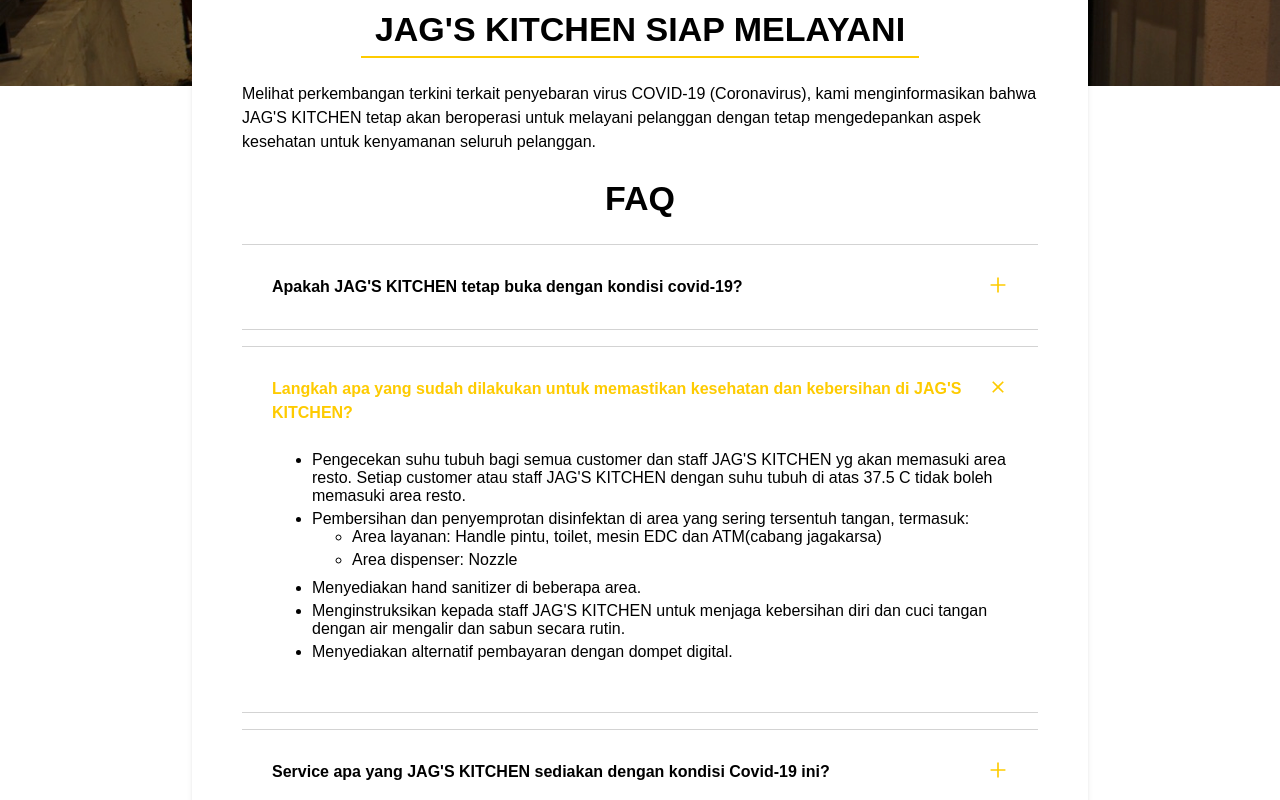
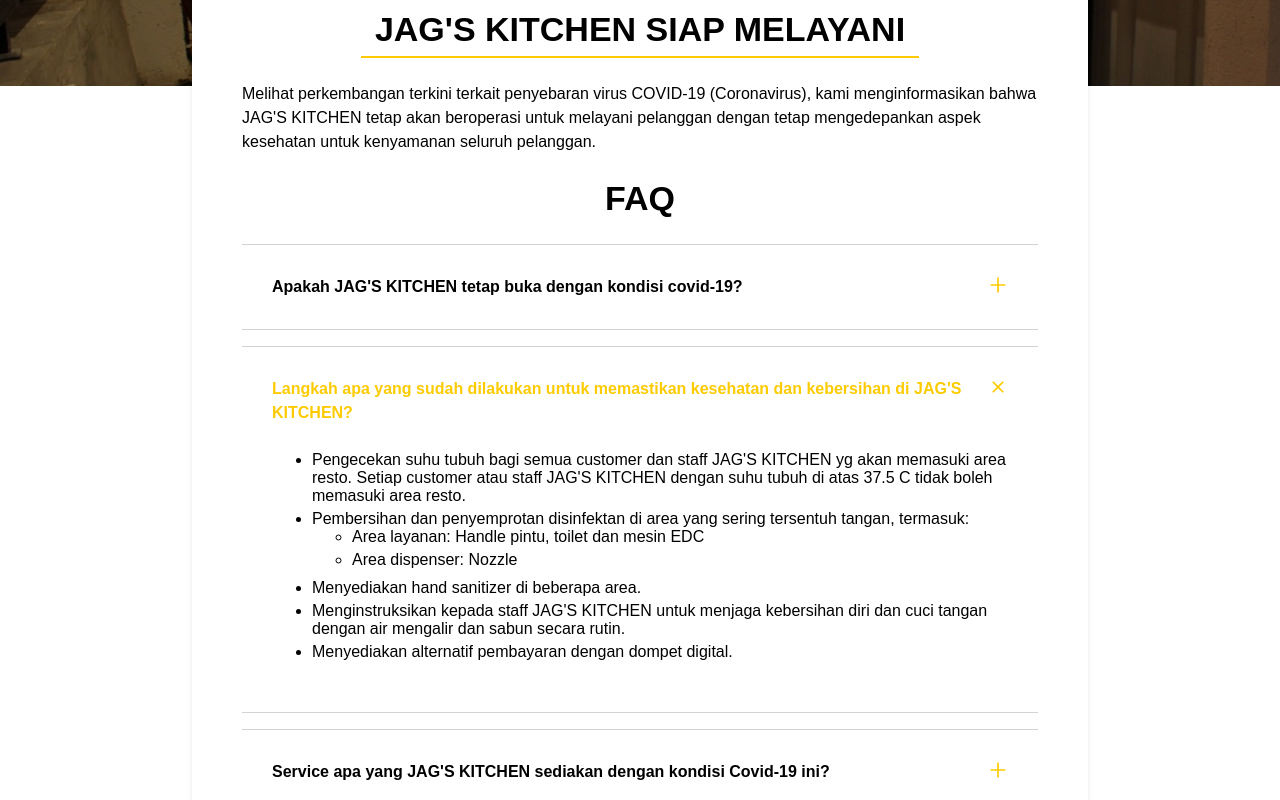
Before and after one commit to elfaza/jags, a React (Create React App) app: page / in a window 1280 px wide. Both pictures are taken after a click on the element 640 px from the left and 810 px from the top of the page. Shown: the part 410-1210 px from the top of the page. Built offline with nearby package versions, Linux system fonts and the light colour scheme.

Commit message:
Change text

```diff
--- a/src/components/pages/FAQ.js
+++ b/src/components/pages/FAQ.js
@@ -290,7 +290,7 @@
                                                                     Pembersihan dan penyemprotan disinfektan di area yang sering tersentuh tangan, termasuk:
                                                                     <ul>
                                                                         <li>
-                                                                            Area layanan: Handle pintu, toilet, mesin EDC dan ATM(cabang jagakarsa)
+                                                                            Area layanan: Handle pintu, toilet dan mesin EDC
                                                                         </li>
                                                                         <li>
                                                                             Area dispenser: Nozzle
```
